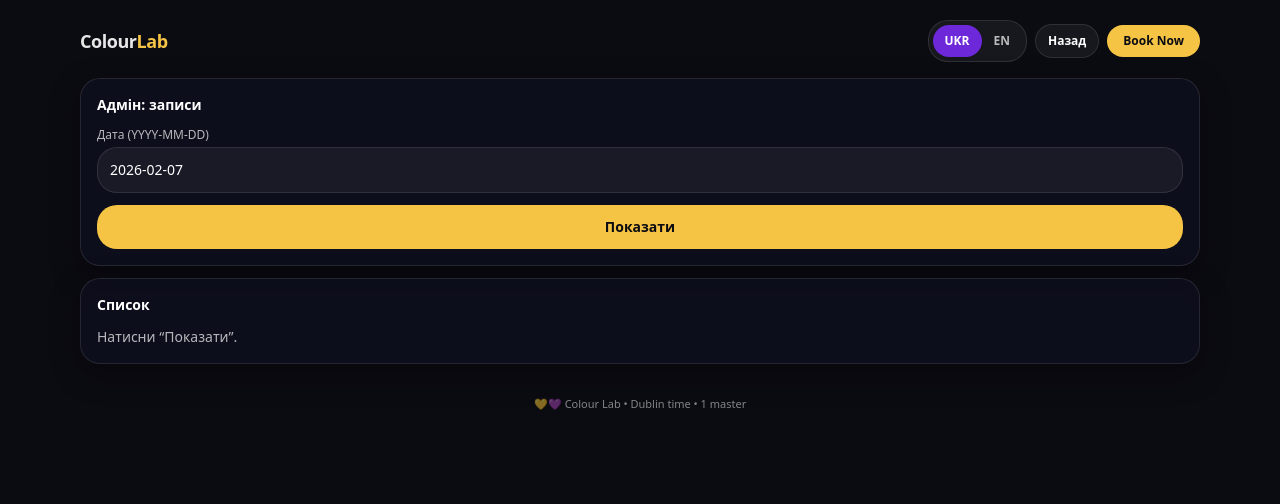
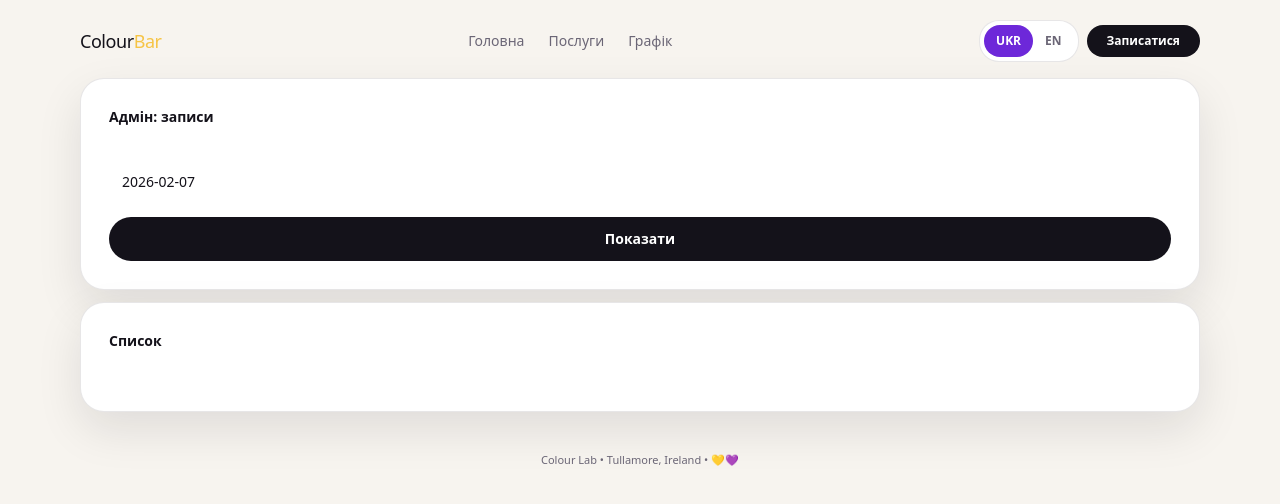
Before and after one commit to Putinjov/Colour_bar, a React (Vite) app in the folder apps/web/: page /admin in a window 1280 px wide. Shown: the top 504 px of the page. Built offline with nearby package versions, Linux system fonts and the light colour scheme.

Commit message:
Light theme

```diff
--- a/apps/web/src/index.css
+++ b/apps/web/src/index.css
@@ -2,5 +2,14 @@
 @tailwind components;
 @tailwind utilities;
 
-:root { --brand-yellow:#F6C445; --brand-purple:#6D28D9; }
+:root {
+  --brand-yellow:#F6C445;
+  --brand-purple:#6D28D9;
+}
+
+html, body {
+  background: #F7F4EF;
+  color: #14121A;
+}
+
 * { -webkit-tap-highlight-color: transparent; }
--- a/apps/web/src/ui/AppShell.tsx
+++ b/apps/web/src/ui/AppShell.tsx
@@ -5,33 +5,51 @@ import { useI18n } from "../i18n";
 export default function AppShell() {
   const loc = useLocation();
   const nav = useNavigate();
-  const canBack = loc.pathname !== "/";
-  const { lang, setLang, t } = useI18n();
+  const { lang, setLang } = useI18n();
 
   const isLanding = loc.pathname === "/";
+  const isBooking = ["/services", "/datetime", "/details"].some((p) => loc.pathname.startsWith(p));
+
+  const linkCls =
+    "text-sm text-brand-sub hover:text-brand-ink transition";
 
   return (
-    <div className="min-h-dvh bg-brand-ink text-white">
-      <div className="mx-auto max-w-6xl px-4 pb-10">
+    <div className="min-h-dvh bg-brand-bg text-brand-ink">
+      <div className="mx-auto max-w-6xl px-4 pb-12">
         <header className="pt-5 pb-4">
-          <div className="flex items-center justify-between gap-3">
+          <div className="flex items-center justify-between gap-4">
             {/* Logo */}
             <button onClick={() => nav("/")} className="flex items-center gap-2">
-              <div className="text-lg font-semibold tracking-tight">
-                <span className="text-white/90">Colour</span>
-                <span className="text-brand-yellow">Lab</span>
+              <div className="text-lg font-medium tracking-tight">
+                <span className="text-brand-ink">Colour</span>
+                <span className="text-brand-yellow">Bar</span>
               </div>
             </button>
 
-            {/* Right */}
+            {/* Nav (desktop) */}
+            <div className="hidden md:flex items-center gap-6">
+              <button className={linkCls} onClick={() => (isLanding ? document.getElementById("home")?.scrollIntoView({behavior:"smooth"}) : nav("/"))}>
+                {lang === "en" ? "Home" : "Головна"}
+              </button>
+              <button className={linkCls} onClick={() => (isLanding ? document.getElementById("services")?.scrollIntoView({behavior:"smooth"}) : nav("/#services"))}>
+                {lang === "en" ? "Services" : "Послуги"}
+              </button>
+              <button className={linkCls} onClick={() => (isLanding ? document.getElementById("schedule")?.scrollIntoView({behavior:"smooth"}) : nav("/#schedule"))}>
+                {lang === "en" ? "Schedule" : "Графік"}
+              </button>
+            </div>
+
+            {/* Right actions */}
             <div className="flex items-center gap-2">
               {/* Lang toggle */}
-              <div className="rounded-xl2 border border-white/10 bg-white/5 p-1 flex">
+              <div className="rounded-xl2 border border-brand-line bg-brand-surface p-1 flex">
                 <button
                   onClick={() => setLang("uk")}
                   className={[
                     "px-3 py-2 text-xs font-semibold rounded-xl2 transition",
-                    lang === "uk" ? "bg-brand-purple text-white" : "text-white/70 hover:text-white",
+                    lang === "uk"
+                      ? "bg-brand-purple text-white"
+                      : "text-brand-sub hover:text-brand-ink",
                   ].join(" ")}
                 >
                   UKR
@@ -40,37 +58,36 @@ export default function AppShell() {
                   onClick={() => setLang("en")}
                   className={[
                     "px-3 py-2 text-xs font-semibold rounded-xl2 transition",
-                    lang === "en" ? "bg-brand-purple text-white" : "text-white/70 hover:text-white",
+                    lang === "en"
+                      ? "bg-brand-purple text-white"
+                      : "text-brand-sub hover:text-brand-ink",
                   ].join(" ")}
                 >
                   EN
                 </button>
               </div>
 
-              {!isLanding && canBack && (
-                <button
-                  onClick={() => nav(-1)}
-                  className="text-xs font-semibold px-3 py-2 rounded-xl2 bg-white/5 border border-white/10 hover:bg-white/10"
-                >
-                  {t("nav.back")}
-                </button>
-              )}
-
-              {/* Book now (on all pages) */}
               <button
                 onClick={() => nav("/services")}
-                className="hidden sm:inline-flex items-center justify-center rounded-xl2 px-4 py-2 text-xs font-semibold bg-brand-yellow text-brand-ink hover:brightness-105 transition"
+                className="rounded-full bg-brand-ink text-white px-5 py-2 text-xs font-semibold hover:opacity-90 transition"
               >
-                Book Now
+                {lang === "en" ? "Book Now" : "Записатися"}
               </button>
             </div>
           </div>
+
+          {/* Tiny breadcrumb for booking pages (optional) */}
+          {isBooking && (
+            <div className="mt-3 text-xs text-brand-sub">
+              {lang === "en" ? "Book online" : "Запис онлайн"} • Colour Lab
+            </div>
+          )}
         </header>
 
         <Outlet />
 
-        <footer className="mt-8 text-center text-[11px] text-white/50">
-          💛💜 Colour Lab • Dublin time • 1 master
+        <footer className="mt-10 text-center text-[11px] text-brand-sub">
+          Colour Lab • Tullamore, Ireland • 💛💜
         </footer>
       </div>
     </div>
--- a/apps/web/src/ui/Button.tsx
+++ b/apps/web/src/ui/Button.tsx
@@ -1,12 +1,19 @@
 import React from "react";
+
 export function Button(
-  props: React.ButtonHTMLAttributes<HTMLButtonElement> & { variant?: "primary" | "ghost" }
+  props: React.ButtonHTMLAttributes<HTMLButtonElement> & { variant?: "primary" | "ghost" | "dark" }
 ) {
   const { variant = "primary", className, ...rest } = props;
-  const base = "inline-flex items-center justify-center rounded-xl2 px-4 py-3 text-sm font-semibold transition active:scale-[0.99] disabled:opacity-50 disabled:cursor-not-allowed";
+
+  const base =
+    "inline-flex items-center justify-center rounded-full px-6 py-3 text-sm font-semibold transition active:scale-[0.99] disabled:opacity-50 disabled:cursor-not-allowed";
+
   const style =
     variant === "primary"
-      ? "bg-brand-yellow text-brand-ink hover:brightness-105"
-      : "bg-white/5 text-white border border-white/10 hover:bg-white/10";
+      ? "bg-brand-ink text-white hover:opacity-90"
+      : variant === "dark"
+      ? "bg-brand-purple text-white hover:opacity-90"
+      : "bg-transparent text-brand-ink border border-brand-line hover:bg-brand-muted";
+
   return <button className={[base, style, className ?? ""].join(" ")} {...rest} />;
 }
--- a/apps/web/src/ui/Card.tsx
+++ b/apps/web/src/ui/Card.tsx
@@ -1,10 +1,14 @@
 import React from "react";
+
 export function Card({ children, className }: React.PropsWithChildren<{ className?: string }>) {
   return (
-    <div className={[
-      "rounded-xl2 border border-white/10 bg-brand-paper/70 shadow-soft backdrop-blur p-4",
-      className ?? ""
-    ].join(" ")}>
+    <div
+      className={[
+        "rounded-[24px] border border-brand-line bg-brand-surface shadow-soft",
+        "p-5 md:p-7",
+        className ?? "",
+      ].join(" ")}
+    >
       {children}
     </div>
   );
--- a/apps/web/src/views/Home.tsx
+++ /dev/null
@@ -1,26 +0,0 @@
-import React from "react";
-import { useNavigate } from "react-router-dom";
-import { Card } from "../ui/Card";
-import { Button } from "../ui/Button";
-
-export default function Home() {
-  const nav = useNavigate();
-  return (
-    <Card>
-      <div className="text-lg font-bold">Запис онлайн</div>
-      <p className="mt-2 text-sm text-white/70">
-        Обери послугу, дату й час. Запис підтверджується одразу — слот блокується автоматично.
-      </p>
-
-      <div className="mt-4 space-y-2">
-        <Button className="w-full" onClick={() => nav("/services")}>Обрати послугу</Button>
-        <Button variant="ghost" className="w-full" onClick={() => nav("/admin")}>Адмін (майстер)</Button>
-      </div>
-
-      <div className="mt-4 rounded-xl2 border border-white/10 bg-white/5 p-3 text-xs text-white/70">
-        <div className="font-semibold text-white">Colour Bar</div>
-        <div>Стрижки • Фарбування • Відновлення</div>
-      </div>
-    </Card>
-  );
-}
--- a/apps/web/src/views/Landing.tsx
+++ b/apps/web/src/views/Landing.tsx
@@ -31,7 +31,7 @@ export default function Landing() {
   const T = {
     badge: lang === "en" ? "Premium Hair Studio" : "Преміум hair studio",
     heroTitleA: lang === "en" ? "Colour" : "Colour",
-    heroTitleB: lang === "en" ? "Bar" : "Bar",
+    heroTitleB: lang === "en" ? "Lab" : "Lab",
     heroText:
       lang === "en"
         ? "Where artistry meets science. Transformative colouring, precision cuts, and restorative treatments."
--- a/apps/web/tailwind.config.js
+++ b/apps/web/tailwind.config.js
@@ -7,12 +7,19 @@ export default {
         brand: {
           yellow: "#F6C445",
           purple: "#6D28D9",
-          ink: "#0B0B12",
-          paper: "#0F1020",
+
+          bg: "#F7F4EF",        // головний фон
+          surface: "#FFFFFF",   // картки
+          muted: "#F1EEE8",     // секції/підкладки
+          ink: "#14121A",       // текст
+          sub: "#6B6676",       // secondary text
+          line: "rgba(20,18,26,0.10)", // бордери
         },
       },
       borderRadius: { xl2: "1.25rem" },
-      boxShadow: { soft: "0 10px 30px rgba(0,0,0,0.35)" },
+      boxShadow: {
+        soft: "0 18px 45px rgba(20,18,26,0.10)",
+      },
     },
   },
   plugins: [],
```
